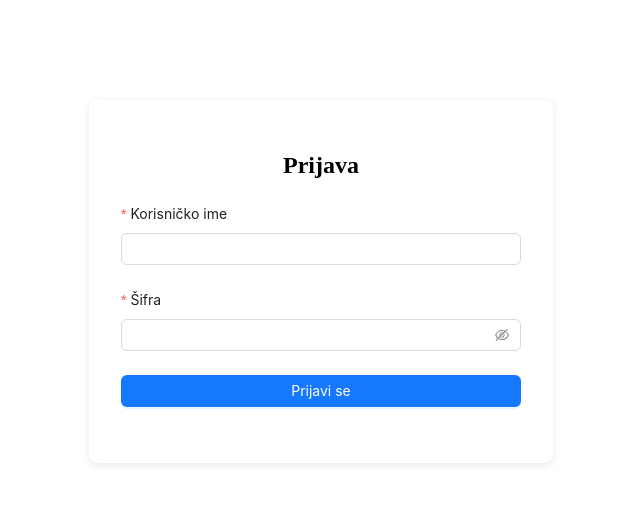
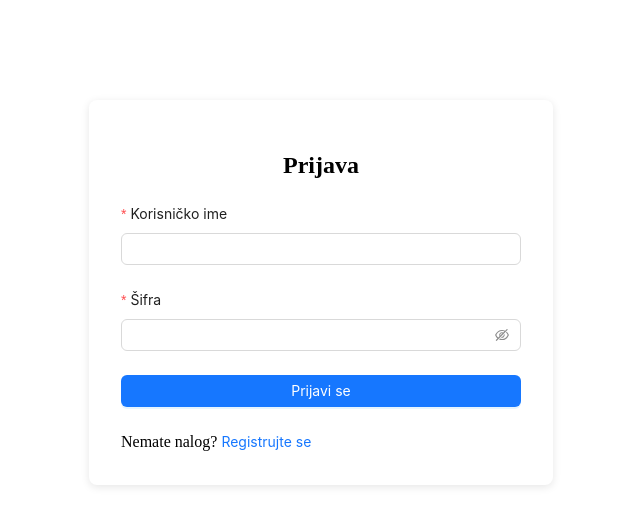
Before and after one commit to MastilovicRadoslav/Online_Advertising, a React (Vite) app in the folder frontend/: page /login in a window 1280 px wide. Shown: the top 526 px of the page, without its empty margins (319-959 px from the left). Built offline with nearby package versions, Linux system fonts and the light colour scheme.

Commit message:
LoginPage and SignupPage

```diff
--- a/frontend/src/pages/LoginPage.jsx
+++ b/frontend/src/pages/LoginPage.jsx
@@ -1,11 +1,12 @@
 import React from 'react'
-import { Form, Input, Button, message } from 'antd'
+import { Form, Input, Button, message, Typography } from 'antd'
 import axios from 'axios'
 import { useNavigate } from 'react-router-dom'
 import './AuthPages.css'
 
 const LoginPage = () => {
     const navigate = useNavigate()
+    const { Link } = Typography;
 
     const onFinish = async (values) => {
         try {
@@ -45,6 +46,11 @@ const LoginPage = () => {
                     </Button>
                 </Form.Item>
             </Form>
+
+            <div className="auth-switch">
+                Nemate nalog? <Link onClick={() => navigate('/signup')}>Registrujte se</Link>
+            </div>
+
         </div>
     )
 }
```
